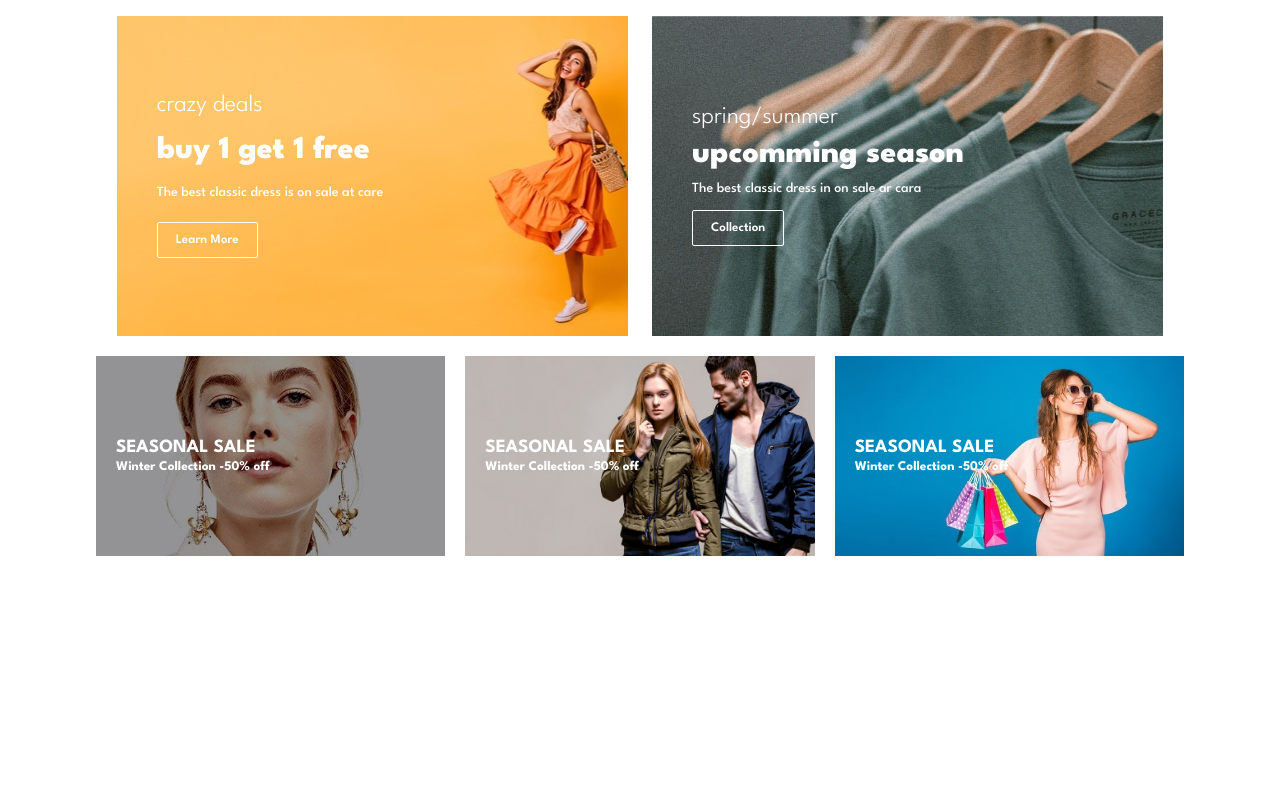
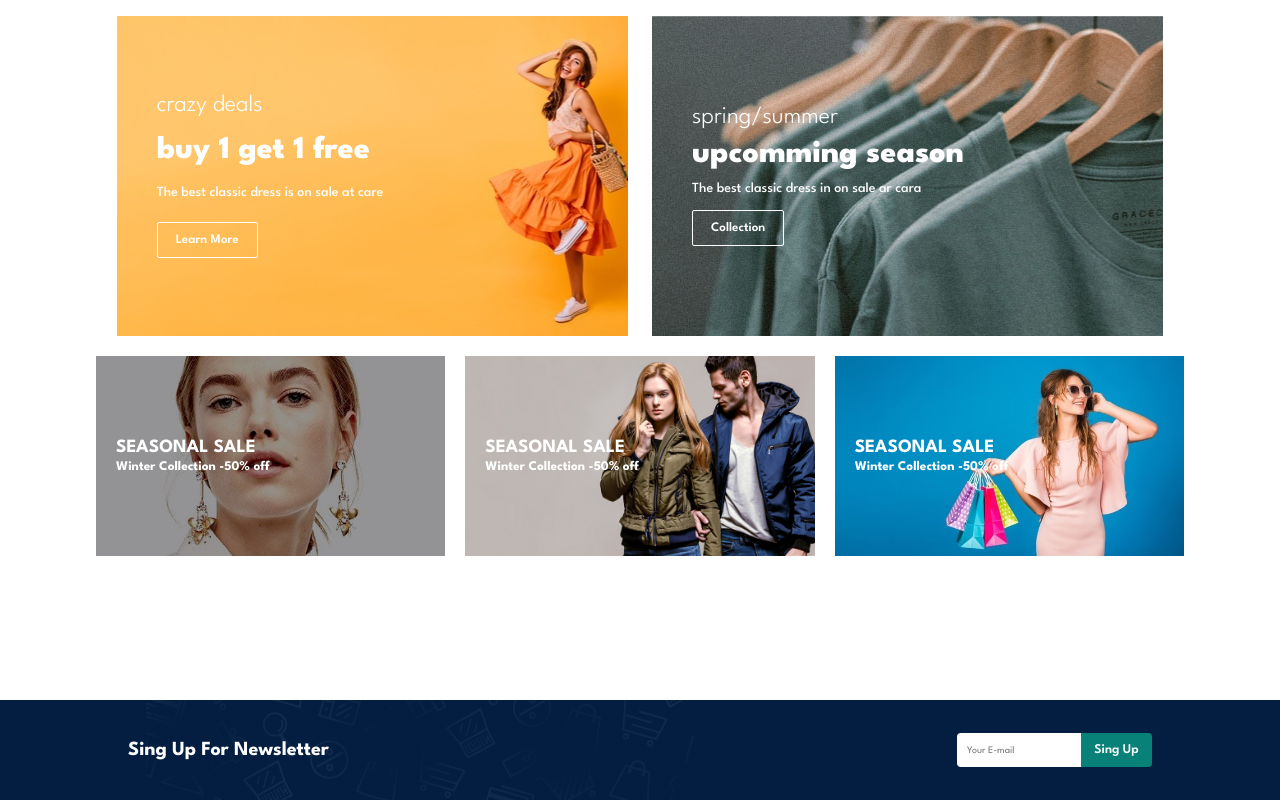
Before and after one commit to alsami6/Ecommerce-Website-With-HTML-CSS-JavaScript, a plain HTML site: page index.html in a window 1280 px wide. Shown: the part 3649-4449 px from the top of the page. Before the commit the page ends 4349 px from the top, so only its background shows below. Drawn offline with Linux system fonts and the light colour scheme.

Commit message:
news letter section complete

```diff
--- a/index.html
+++ b/index.html
@@ -393,6 +393,19 @@
             </div>
         </section>
 
+
+        <section class="newsletter">
+            <div class="main-div-form">
+                <div class="newstext">
+                    <h4>Sing Up For Newsletter</h4>
+                </div>
+                <div class="form">
+                    <input type="text" placeholder="Your E-mail">
+                    <button>Sing Up</button>
+                </div>
+            </div>
+        </section>
+
     </main>
 
 </body>
--- a/style.css
+++ b/style.css
@@ -453,3 +453,45 @@ main .sm-banner .div2 .box-3{
     background-position: center;
     background-size: cover;
 }
+
+.newsletter{
+    background-image: url(img/banner/b14.png);
+    background-repeat: no-repeat;
+    background-position: 20% 30%;
+    background-color: #041e42;
+}
+
+.main-div-form{
+    width: 80%;
+    height: 100px;
+    margin: 0 auto;
+    display: flex;
+    justify-content: space-between;
+    flex-wrap: wrap;
+    align-items: center;
+}
+
+.newsletter h4{
+    color: white;
+}
+
+.newsletter button{
+    border: none;
+    height: 2.125rem;
+    margin-left: -4px;
+    margin-top: -2px;
+    padding: 0 1em;
+    border-radius: 0px 4px 4px 0px;
+    background-color: #088178;
+    cursor: pointer;
+    font-weight: 600;
+    color: white;
+}
+
+.newsletter input{
+    height: 2.125rem;
+    padding: 0 1em;
+    font-size: 10px;
+    border: none;
+    border-radius: 4px 0px 0px 4px;
+}
```
